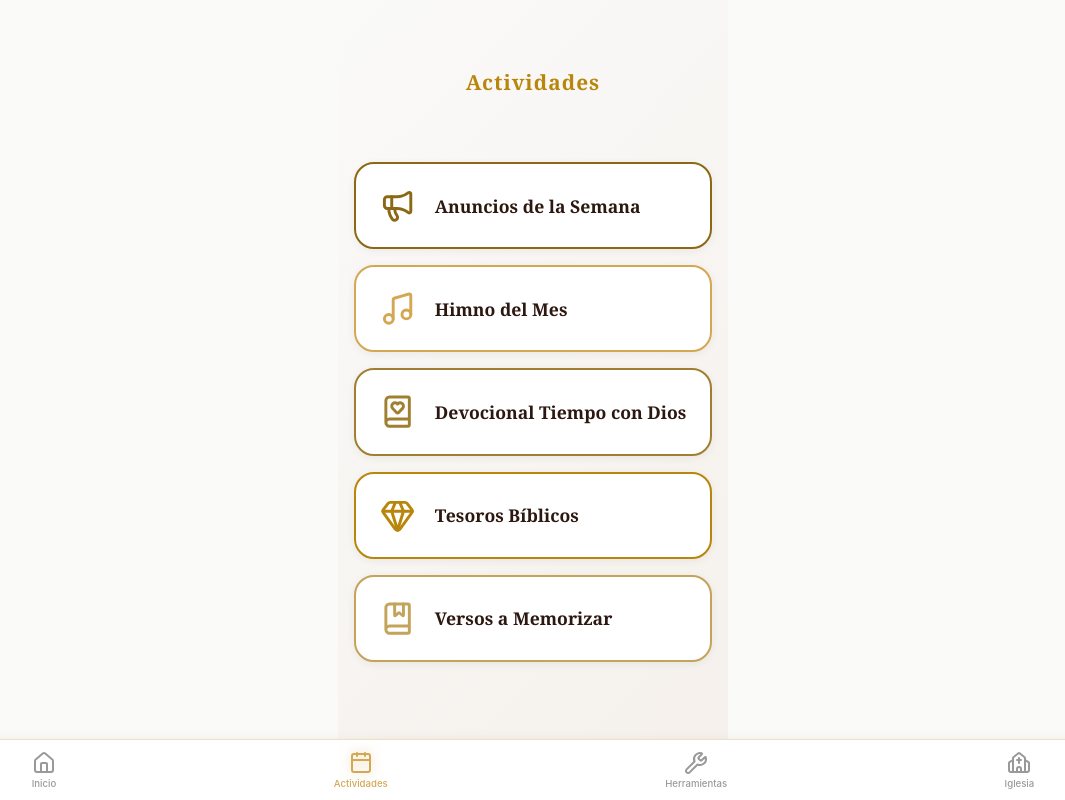
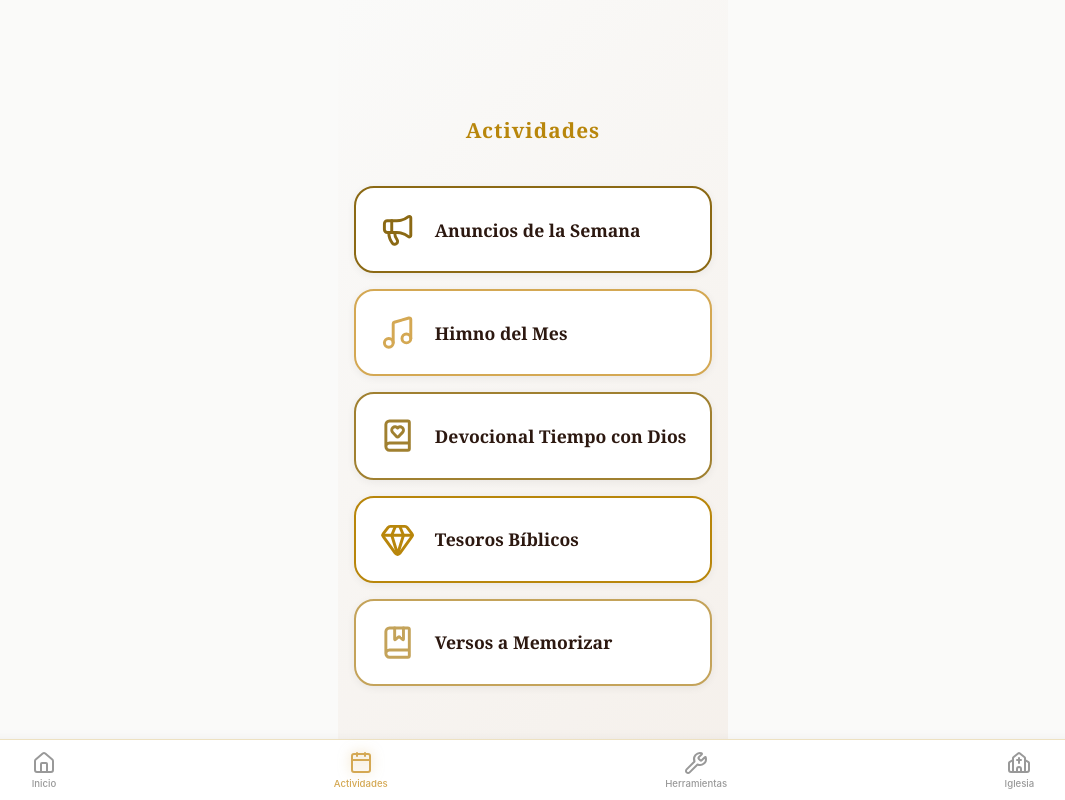
Before and after one commit to arnaldofarias312-source/Buen-pastor, a React (Vite) app: page / in a window 1280 px wide. Both pictures are taken after a click on the button "Actividades". Shown: the whole page, without its empty margins (107-1172 px from the left). Built offline with nearby package versions, Linux system fonts and the light colour scheme; no server answers; the database is empty.

Commit message:
margin-top 6rem titulo actividades

```diff
--- a/src/components/Actividades.css
+++ b/src/components/Actividades.css
@@ -13,7 +13,7 @@
   font-size: 1.3rem;
   color: #b8860b;
   text-align: center;
-  margin: 3rem 0 1.5rem;
+  margin: 6rem 0 1.5rem;
   font-weight: 700;
   letter-spacing: 1px;
 }
```
